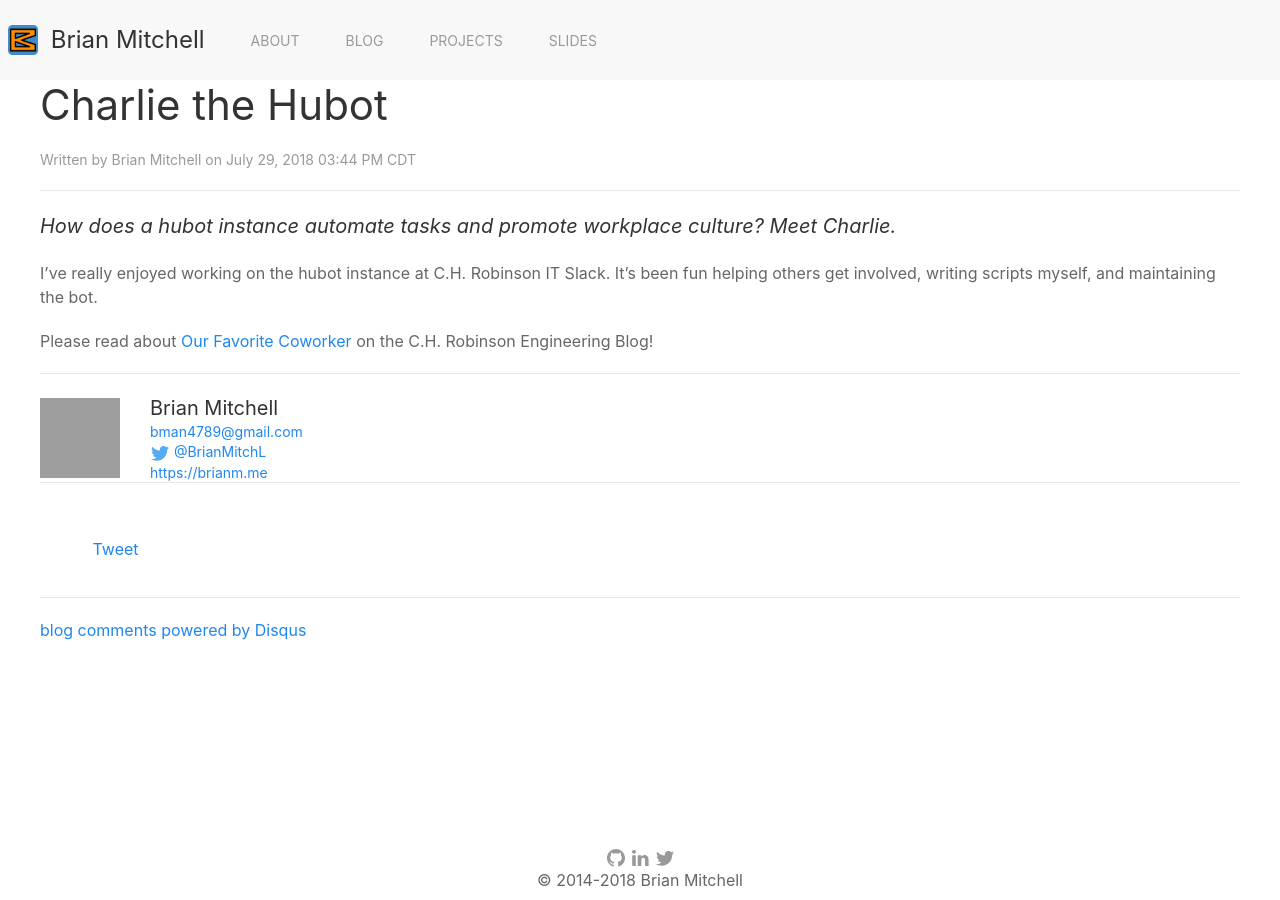
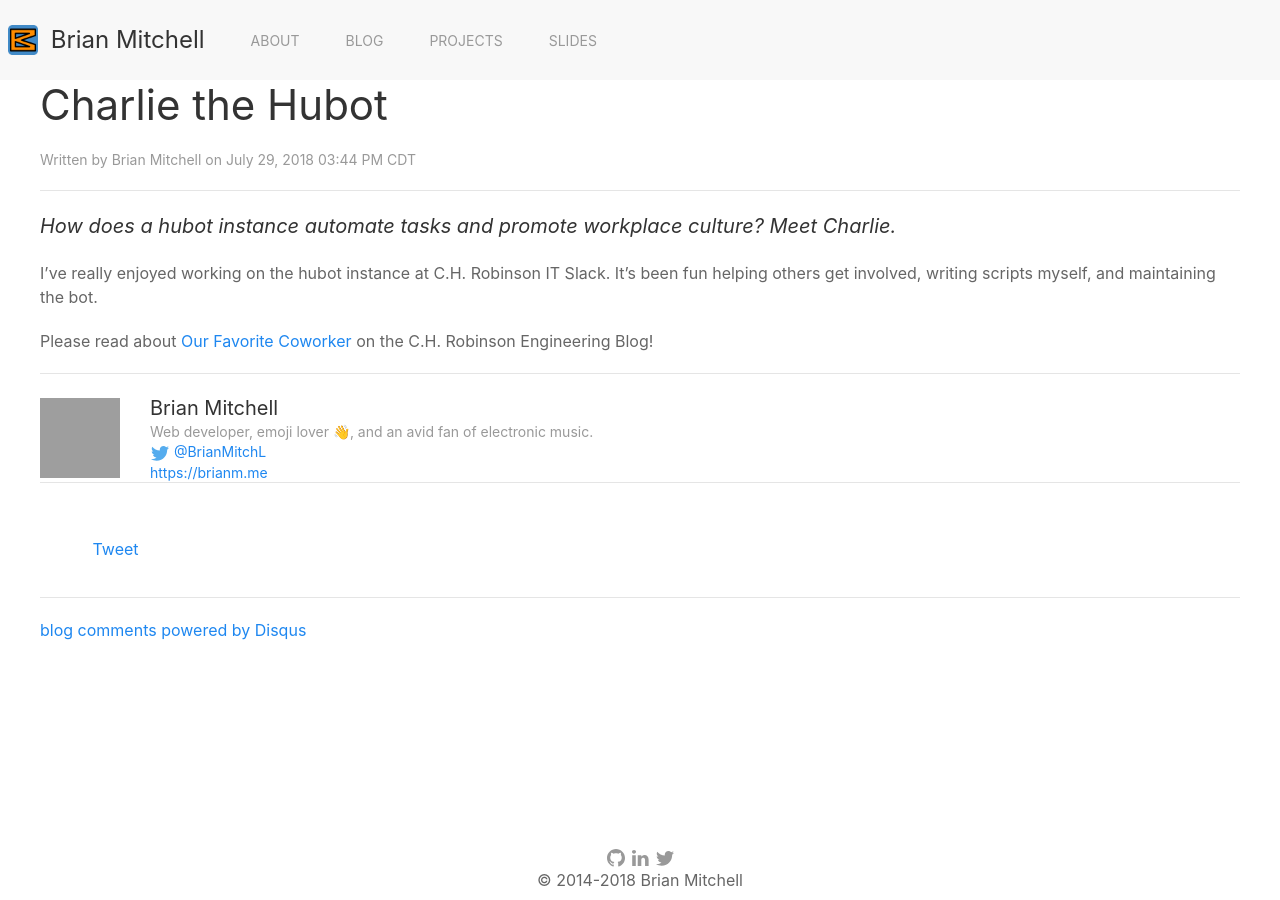
Before and after one commit to BrianMitchL/brianm.me, a Jekyll site: the page built from _posts/2018-07-29-charlie-the-hubot.md, in a window 1280 px wide. Built offline with Jekyll 4.4.1, drawn with Linux system fonts in a browser that asks for light colours; nearby versions of some CDN libraries; emoji names are drawn with the system emoji font; comment, search, counter and statistics services are not loaded; grey boxes are pictures that could not be loaded.

Commit message:
Use more semantic html and use author bio instead of email

```diff
--- a/_data/authors.yml
+++ b/_data/authors.yml
@@ -1,6 +1,6 @@
 brian:
   name: Brian Mitchell
-  email: bman4789@gmail.com
+  bio: Web developer, emoji lover :wave:, and an avid fan of electronic music.
   twitter: BrianMitchL
   gravatar: 89e0d7d3d9370c45517960c8a12f92b9
   web: https://brianm.me
--- a/_layouts/page.html
+++ b/_layouts/page.html
@@ -2,7 +2,7 @@
 layout: default
 ---
 {% include nav.html %}
-<main class="uk-container" aria-label="Content">
+<main class="uk-container" aria-label="Content" role="main">
     <header>
             <h1>{{ page.title }}<small class="uk-align-right@m">{{ page.description }}</small></h1>
     </header>
--- a/_layouts/post.html
+++ b/_layouts/post.html
@@ -4,28 +4,30 @@
 
 {% include nav.html %}
 {% assign author = site.data.authors[page.author] %}
-<div class="uk-container">
-    <article class="uk-article">
+<main class="uk-container" role="main">
+    <article class="uk-article" itemscope itemtype="https://schema.org/Article">
         <h1 class="uk-article-title">{{ page.title }}</h1>
-        <p class="uk-article-meta">Written by {{ author.name }} on {{ page.date | date: "%B %-d, %Y %I:%M %p %Z" }}</p>
+        <p class="uk-article-meta">Written by <span itemprop="author">{{ author.name }}</span> on <time>{{ page.date | date: "%B %-d, %Y %I:%M %p %Z" }}</time></p>
         <hr>
-        {{ content }}
+        <div itemprop="articleBody">
+            {{ content }}
+        </div>
         <hr>
-        <article class="uk-comment">
+        <section class="uk-comment">
             <header class="uk-comment-header uk-grid-medium uk-flex-middle" uk-grid>
                 <div class="uk-width-auto">
-                    <img class="uk-comment-avatar" src="https://1.gravatar.com/avatar/{{ author.gravatar }}?s=240" height="80" width="80" alt="Gravatar Thumbnail">
+                    <img class="uk-comment-avatar" src="https://1.gravatar.com/avatar/{{ author.gravatar }}?s=240" height="80" width="80" alt="Profile photo" itemprop="image">
                 </div>
-                <div class="uk-width-expand">
-                    <h4 class="uk-comment-title uk-margin-remove">{{ author.name }}</h4>
-                    <div class="uk-comment-meta"><a href="mailto:{{ author.email }}">{{ author.email }}</a></div>
+                <address class="uk-width-expand">
+                    <h4 class="uk-comment-title uk-margin-remove" itemprop="author">{{ author.name }}</h4>
+                    <div class="uk-comment-meta">{{ author.bio }}</div>
                     <div class="uk-comment-meta"><span uk-icon="icon: twitter" style="color:#55ACEE;" aria-hidden="true"></span> <a href="https://twitter.com/{{ author.twitter }}" title="@{{ author.twitter }} on Twitter">@{{ author.twitter }}</a></div>
                     <div class="uk-comment-meta"><a href="{{ author.web }}" title="{{ author.web }}">{{ author.web }}</a></div>
-                </div>
+                </address>
             </header>
-        </article>
+        </section>
     </article>
-
+    {% if jekyll.environment == 'production' %}
     <div id="shareButtons">
         <hr>
         <ul class="list-inline">
@@ -74,8 +76,10 @@
     </script>
     <noscript>Please enable JavaScript to view the <a href="http://disqus.com/?ref_noscript">comments powered by Disqus.</a></noscript>
     <a href="http://disqus.com" class="dsq-brlink">blog comments powered by <span class="logo-disqus">Disqus</span></a>
-</div>
+    {% endif %}
+</main>
 
+{% if jekyll.environment == 'production' %}
 <div id="fb-root"></div>
 <script>(function(d, s, id) {
     var js, fjs = d.getElementsByTagName(s)[0];
@@ -84,6 +88,7 @@
     js.src = "//connect.facebook.net/en_US/all.js#xfbml=1";
     fjs.parentNode.insertBefore(js, fjs);
 }(document, 'script', 'facebook-jssdk'));</script>
+{% endif %}
 
 <script>
     // https://github.com/jekyll/jekyll/blob/7f578b5dd88653583bdf3ad5ff703a6ee5d91b95/site/_includes/anchor_links.html
```
Also changed, not shown: index.html (+26 -16 lines).
